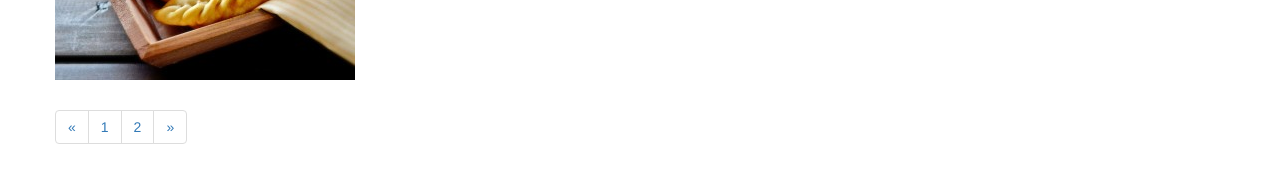
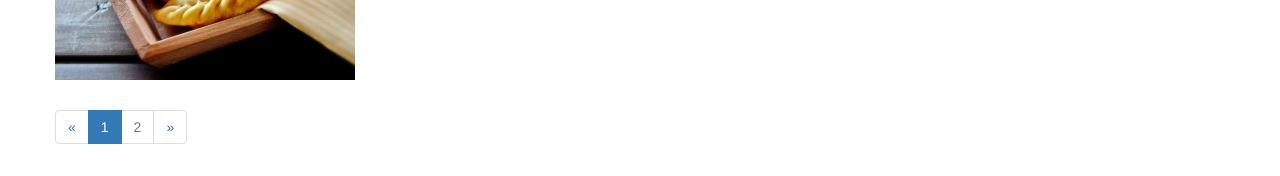
Before and after one commit to sepuedecongelar/sepuedecongelar.github.io, a Jekyll site: the page built from index.html, in a window 1280 px wide and 900 px high, scrolled down 1918 px. Shown: the part 721-897 px from the top of the window. Built offline with Jekyll 4.4.1, drawn with Linux system fonts in a browser that asks for light colours; the list of posts is cut into pages by our own code; comment, search, counter and statistics services are not loaded.

Commit message:
Nuevo post y paginacion

```diff
--- a/index.html
+++ b/index.html
@@ -28,9 +28,9 @@ layout: default
     </li>
     {% for i in (1..paginator.total_pages) %}
       {% if i == 1 %}
-         <li><a {% if i == paginator.page %}class="active"{% else %}class="disabled"{% endif %} href="{{ paginator.previous_page_path | prepend: site.baseurl | replace: '//', '/' }}">{{ i }}</a></li>
+         <li {% if i == paginator.page %}class="active"{% else %}class="disabled"{% endif %}><a href="{{ paginator.previous_page_path | prepend: site.baseurl | replace: '//', '/' }}">{{ i }}</a></li>
       {% else %}
-         <li><a {% if i == paginator.page %}class="active"{% else %}class="disabled"{% endif %} href="{{ site.paginate_path | prepend: site.baseurl | replace: '//', '/' | replace: ':num', i }}">{{ i }}</a></li>
+         <li {% if i == paginator.page %}class="active"{% else %}class="disabled"{% endif %}><a  href="{{ site.paginate_path | prepend: site.baseurl | replace: '//', '/' | replace: ':num', i }}">{{ i }}</a></li>
       {% endif %}
     {% endfor %}
     <li>
```
